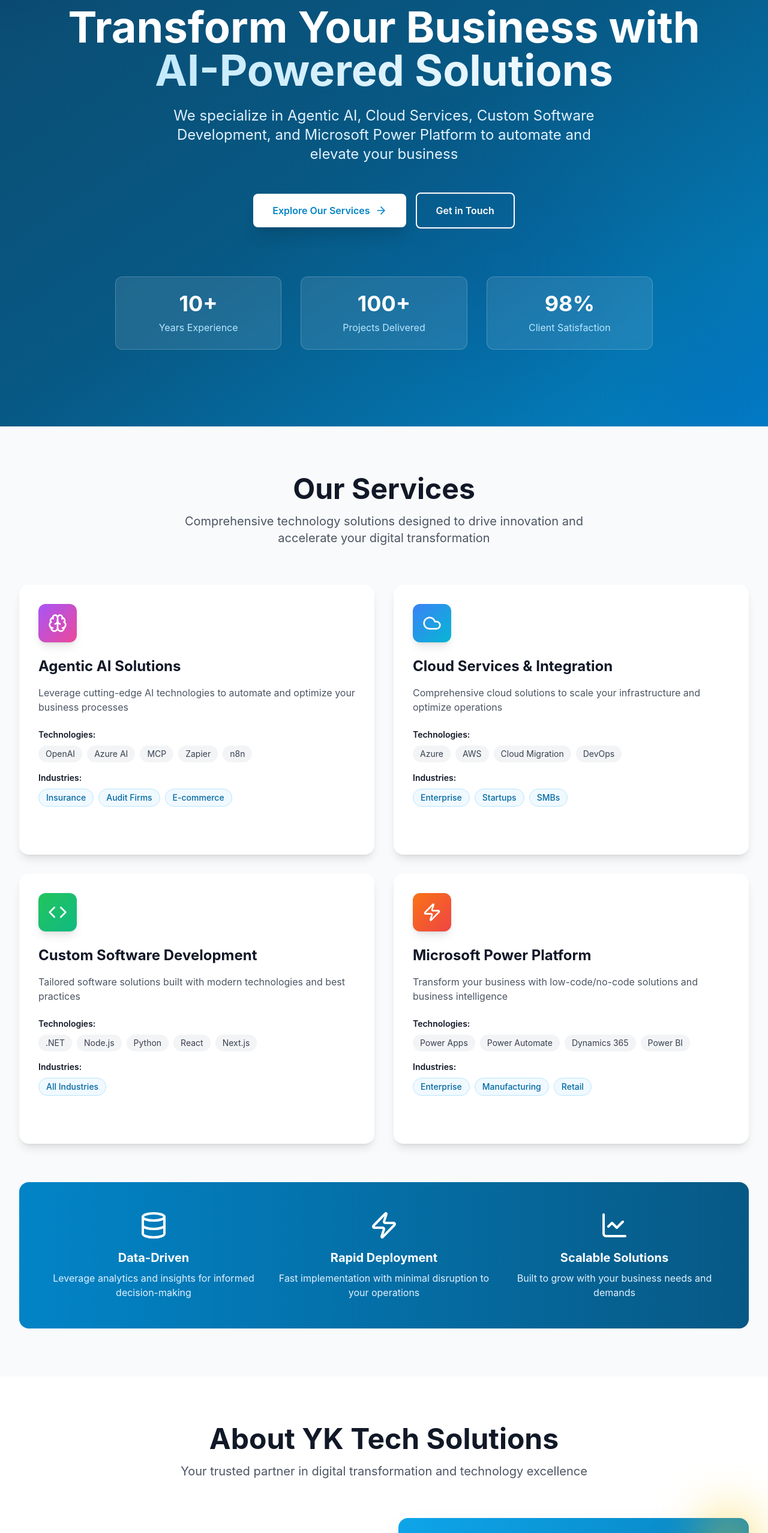
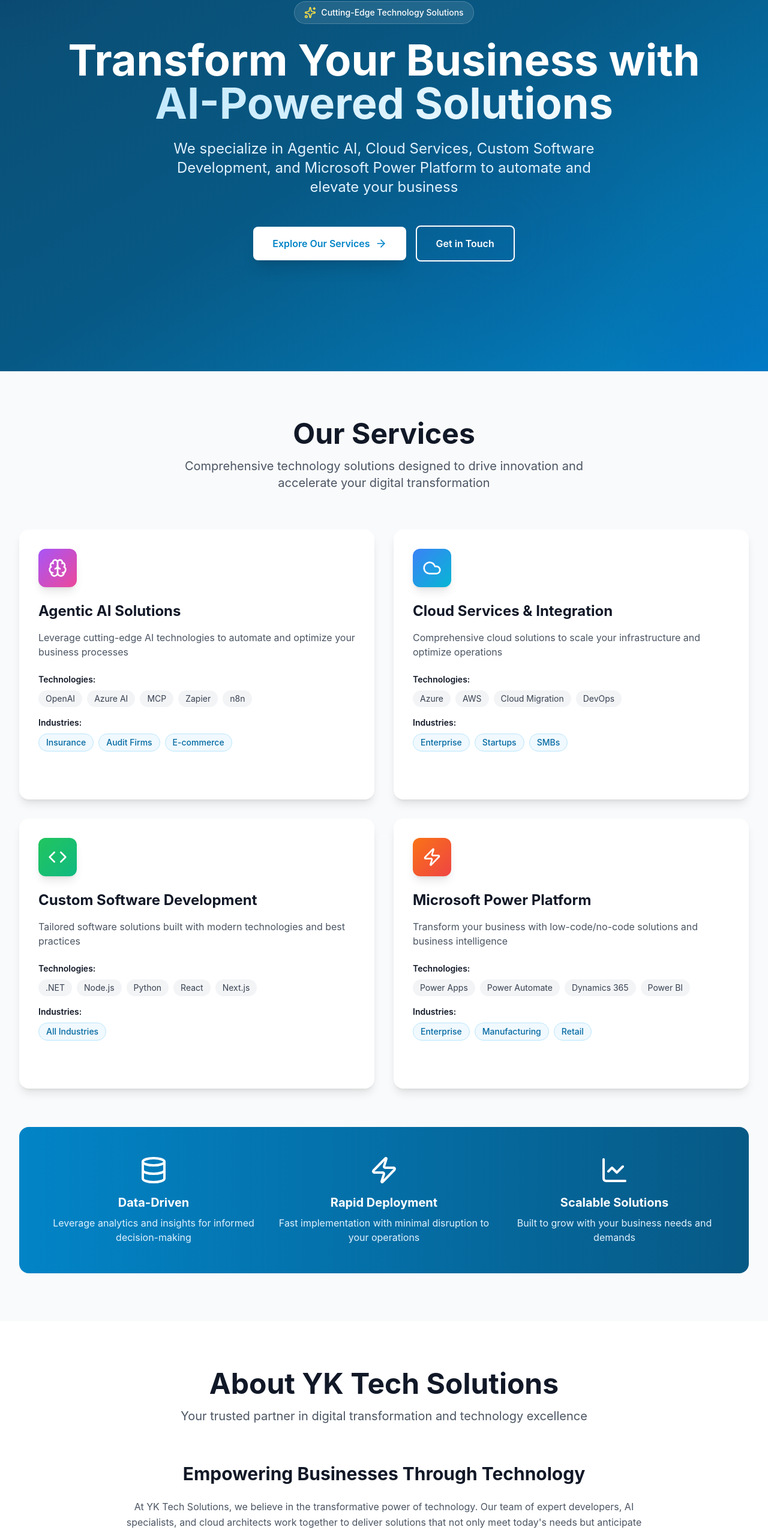
Before and after one commit to nksherani/YKTech, a React (Vite) app: page / in a window 1280 px wide. Shown: the part 181-2737 px from the top of the page at 60% size. Built offline with nearby package versions, Linux system fonts and the light colour scheme.

Commit message:
removed stats

```diff
--- a/src/components/About.tsx
+++ b/src/components/About.tsx
@@ -48,57 +48,25 @@
           </p>
         </motion.div>
 
-        <div className="grid grid-cols-1 lg:grid-cols-2 gap-12 items-center mb-16">
         <motion.div
-            initial={{ opacity: 0, x: -50 }}
-            animate={isInView ? { opacity: 1, x: 0 } : {}}
+          initial={{ opacity: 0, y: 30 }}
+          animate={isInView ? { opacity: 1, y: 0 } : {}}
           transition={{ duration: 0.6, delay: 0.2 }}
+          className="mb-16 max-w-4xl mx-auto"
         >
-            <h3 className="text-3xl font-bold text-gray-900 mb-6">
+          <h3 className="text-3xl font-bold text-gray-900 mb-6 text-center">
             Empowering Businesses Through Technology
           </h3>
-            <p className="text-gray-600 mb-4 leading-relaxed">
+          <p className="text-gray-600 mb-4 leading-relaxed text-center">
             At YK Tech Solutions, we believe in the transformative power of technology. Our team of expert developers, AI specialists, and cloud architects work together to deliver solutions that not only meet today's needs but anticipate tomorrow's challenges.
           </p>
-            <p className="text-gray-600 mb-4 leading-relaxed">
+          <p className="text-gray-600 mb-4 leading-relaxed text-center">
             We specialize in emerging technologies like Agentic AI and combine them with proven platforms and frameworks to create robust, scalable, and intelligent solutions. Whether you're looking to automate complex business processes, migrate to the cloud, or build custom applications, we have the expertise to make it happen.
           </p>
-            <p className="text-gray-600 leading-relaxed">
+          <p className="text-gray-600 leading-relaxed text-center">
             Our commitment to excellence, innovation, and customer satisfaction has made us a preferred technology partner for businesses across insurance, audit, e-commerce, and various other industries.
           </p>
         </motion.div>
-
-          <motion.div
-            initial={{ opacity: 0, x: 50 }}
-            animate={isInView ? { opacity: 1, x: 0 } : {}}
-            transition={{ duration: 0.6, delay: 0.4 }}
-            className="relative"
-          >
-            <div className="relative bg-gradient-to-br from-primary-500 to-primary-700 rounded-2xl p-8 shadow-2xl">
-              <div className="absolute -top-4 -right-4 w-24 h-24 bg-yellow-400 rounded-full blur-2xl opacity-50"></div>
-              <div className="absolute -bottom-4 -left-4 w-32 h-32 bg-purple-400 rounded-full blur-2xl opacity-50"></div>
-
-              <div className="relative space-y-6 text-white">
-                <div>
-                  <div className="text-5xl font-bold mb-2">10+</div>
-                  <div className="text-primary-100">Years of Excellence</div>
-                </div>
-                <div className="border-t border-white/20 pt-6">
-                  <div className="text-5xl font-bold mb-2">100+</div>
-                  <div className="text-primary-100">Successful Projects</div>
-                </div>
-                <div className="border-t border-white/20 pt-6">
-                  <div className="text-5xl font-bold mb-2">50+</div>
-                  <div className="text-primary-100">Happy Clients</div>
-                </div>
-                <div className="border-t border-white/20 pt-6">
-                  <div className="text-5xl font-bold mb-2">24/7</div>
-                  <div className="text-primary-100">Support Available</div>
-                </div>
-              </div>
-            </div>
-          </motion.div>
-        </div>
 
         {/* Values Grid */}
         <motion.div
--- a/src/components/Contact.tsx
+++ b/src/components/Contact.tsx
@@ -112,30 +112,6 @@
                 )
               })}
             </div>
-
-            {/* Business Hours */}
-            <motion.div
-              initial={{ opacity: 0, y: 20 }}
-              animate={isInView ? { opacity: 1, y: 0 } : {}}
-              transition={{ duration: 0.6, delay: 0.6 }}
-              className="mt-8 p-6 bg-gradient-to-br from-primary-600 to-primary-800 rounded-xl text-white"
-            >
-              <h4 className="text-xl font-bold mb-4">Business Hours</h4>
-              <div className="space-y-2">
-                <div className="flex justify-between">
-                  <span>Monday - Friday:</span>
-                  <span className="font-semibold">9:00 AM - 6:00 PM</span>
-                </div>
-                <div className="flex justify-between">
-                  <span>Saturday:</span>
-                  <span className="font-semibold">10:00 AM - 4:00 PM</span>
-                </div>
-                <div className="flex justify-between">
-                  <span>Sunday:</span>
-                  <span className="font-semibold">Closed</span>
-                </div>
-              </div>
-            </motion.div>
           </motion.div>
 
           {/* Contact Form */}
--- a/src/components/Hero.tsx
+++ b/src/components/Hero.tsx
@@ -68,27 +68,6 @@
             Get in Touch
           </a>
         </motion.div>
-
-        {/* Stats */}
-        <motion.div
-          initial={{ opacity: 0, y: 30 }}
-          animate={{ opacity: 1, y: 0 }}
-          transition={{ duration: 0.8, delay: 0.8 }}
-          className="grid grid-cols-1 md:grid-cols-3 gap-8 mt-20 max-w-4xl mx-auto"
-        >
-          <div className="bg-white/10 backdrop-blur-sm rounded-xl p-6 border border-white/20">
-            <div className="text-4xl font-bold text-white mb-2">10+</div>
-            <div className="text-primary-200">Years Experience</div>
-          </div>
-          <div className="bg-white/10 backdrop-blur-sm rounded-xl p-6 border border-white/20">
-            <div className="text-4xl font-bold text-white mb-2">100+</div>
-            <div className="text-primary-200">Projects Delivered</div>
-          </div>
-          <div className="bg-white/10 backdrop-blur-sm rounded-xl p-6 border border-white/20">
-            <div className="text-4xl font-bold text-white mb-2">98%</div>
-            <div className="text-primary-200">Client Satisfaction</div>
-          </div>
-        </motion.div>
       </div>
     </section>
   )
```
Lines whose indentation alone changed are shown as unchanged.
